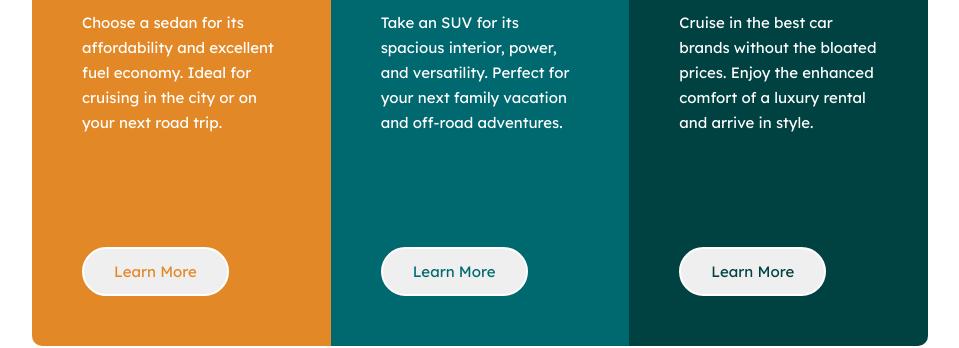
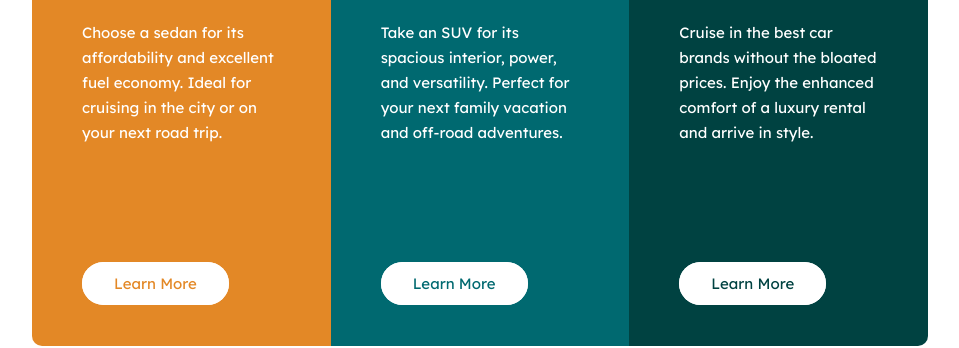
Before and after one commit to 915fonzie/3-column-card-component, a plain HTML site: page index.html in a window 1280 px wide. Shown: the part 209-557 px from the top of the page, without its empty margins (160-1119 px from the left). Drawn offline with Linux system fonts and the light colour scheme.

Commit message:
forgot a button can't have hrefs so quickly changed them to a tags

```diff
--- a/index.html
+++ b/index.html
@@ -31,7 +31,7 @@
             Ideal for cruising in the city or on your next road trip.
           </p>
           <div class="learn-more">
-            <button href="#">Learn More</button>
+            <a href="#">Learn More</a>
           </div>
         </div>
         <div class="suvs">
@@ -44,7 +44,7 @@
             Perfect for your next family vacation and off-road adventures.
           </p>
           <div class="learn-more">
-            <button href="#">Learn More</button>
+            <a href="#">Learn More</a>
           </div>
         </div>
         <div class="luxury">
@@ -57,7 +57,7 @@
             enhanced comfort of a luxury rental and arrive in style.
           </p>
           <div class="learn-more">
-            <button href="#">Learn More</button>
+            <a href="#">Learn More</a>
           </div>
         </div>
       </div>
--- a/styles/style.scss
+++ b/styles/style.scss
@@ -37,21 +37,21 @@ $car-text: 1.5em;
 
 .sedans {
   background: $sedan-color;
-  .learn-more button {
+  .learn-more a {
     color: $sedan-color;
   }
 }
 
 .suvs {
   background: $suv-color;
-  .learn-more button {
+  .learn-more a {
     color: $suv-color;
   }
 }
 
 .luxury {
   background: $luxury-color;
-  .learn-more button {
+  .learn-more a {
     color: $luxury-color;
   }
 }
@@ -67,7 +67,7 @@ $car-text: 1.5em;
 }
 
 .car-text,
-.learn-more button {
+.learn-more a {
   font-family: "Lexend Deca", sans-serif;
   color: white;
   line-height: 2.5rem;
@@ -78,7 +78,8 @@ $car-text: 1.5em;
 }
 
 
-.learn-more button {
+.learn-more a {
+  background: white;
   text-align: center;
   text-decoration: none;
   border-radius: 3rem;
@@ -88,7 +89,7 @@ $car-text: 1.5em;
   transition: all 0.3s ease;
 }
 
-.learn-more button:hover {
+.learn-more a:hover {
   background: none;
   border: white solid 2px;
   color: white;
```
Also changed, not shown: styles/style.css, 1 other file.
